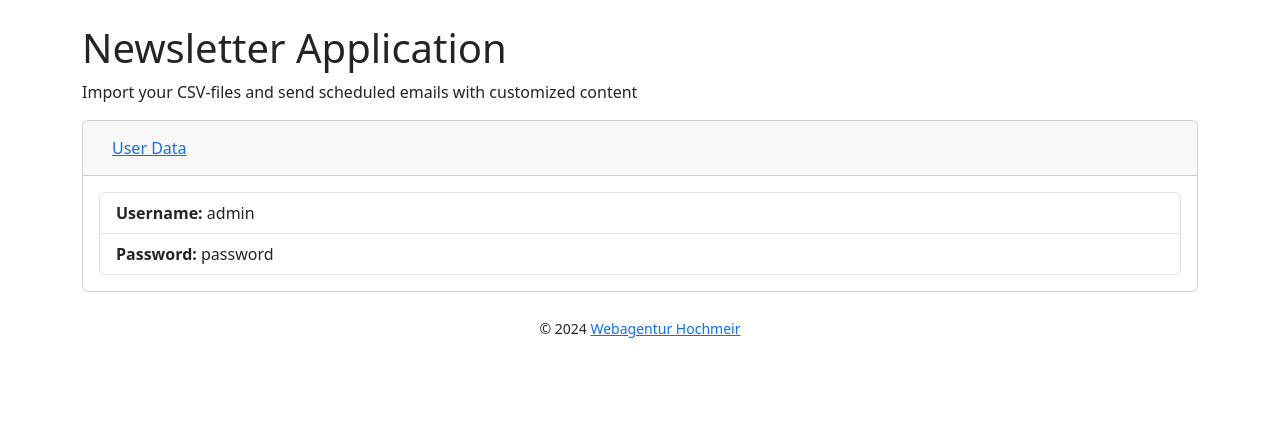
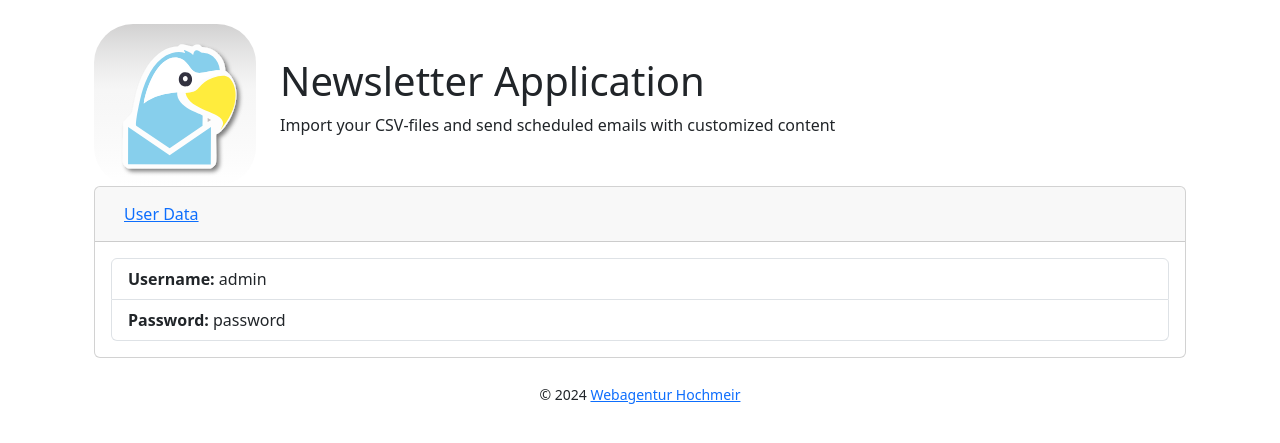
Before and after one commit to stevan06v/mail-eagle-newsletter, a Flask app: page / in a window 1280 px wide. Shown: the part 56-499 px from the top of the page. Run offline with Flask 3, Linux system fonts and the light colour scheme; the visitor is signed in with stand-in values (Sample User, id 1); some libraries are stand-ins or nearby versions.

Commit message:
feat: added logo to home && created schuduling

```diff
--- a/app.py
+++ b/app.py
@@ -253,4 +253,22 @@ def delete_job(job_id):
     return redirect(url_for('jobs'))
 
 
+@app.route('/schedule/<int:job_id>', methods=['GET'])
+@login_required
+def schedule_job(job_id):
+    jobs_temp = store['jobs']
+    for job in jobs_temp:
+        if job['id'] == job_id:
+            if job['is_scheduled']:
+                flash(f"Job[{job_id}] is already scheduled!", 'warning')
+            else:
+                # TODO: Implement scheduling logic & scheduler
+                job['is_scheduled'] = True
+                store['jobs'] = jobs_temp
+                flash(f"Job[{job_id}] successfully scheduled!", 'success')
+            break
+
+    return redirect(url_for('jobs'))
+
+
 app.run(debug=True)
--- a/templates/index.html
+++ b/templates/index.html
@@ -2,9 +2,18 @@
 
 {% block content %}
 
-<h1>Newsletter Application</h1>
-<p>Import your CSV-files and send scheduled emails with customized content </p>
+<div class="container mt-4">
+    <div class="row align-items-center">
+        <div class="col-md-2">
+            <img src="{{ url_for('static', filename='images/mail-eagle-logo.svg') }}" alt="Mail Eagle Logo" class="img-fluid">
+        </div>
+        <div class="col-md-10">
+            <h1>Newsletter Application</h1>
+            <p>Import your CSV-files and send scheduled emails with customized content</p>
+        </div>
+    </div>
 
-{% include 'user-data.html' %}
+    {% include 'user-data.html' %}
+</div>
 
 {% endblock %}
```
Also changed, not shown: templates/jobs-table.html (+8 -1 lines), static/images/mail-eagle-logo.svg (added).
